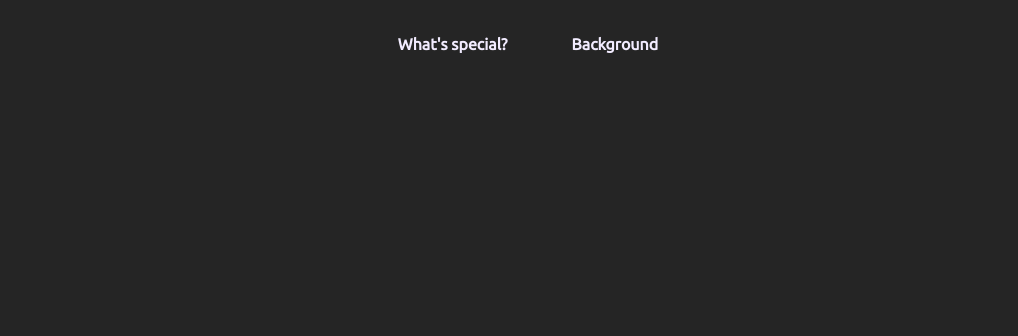
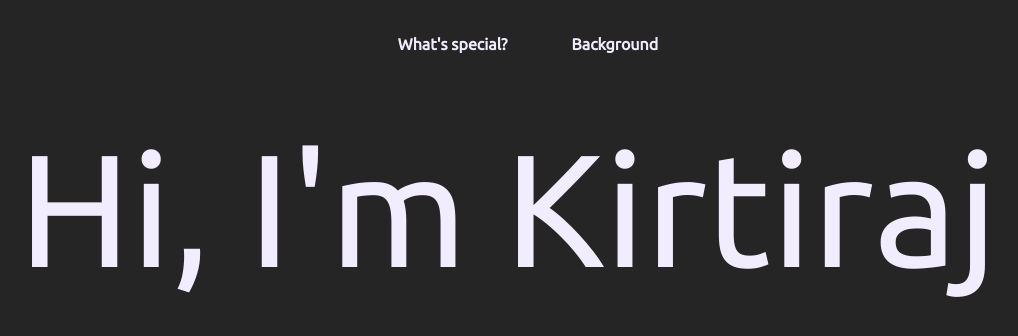
Before and after one commit to kirtiraj-patil/kirtiraj-patil.github.io, an Angular app: page / in a window 1280 px wide. Shown: the top 336 px of the page, without its empty margins (132-1150 px from the left). Built offline with nearby package versions, Linux system fonts and the light colour scheme.

Commit message:
feat: basic animations

```diff
--- a/src/app/app.module.ts
+++ b/src/app/app.module.ts
@@ -1,5 +1,6 @@
 import { NgModule } from '@angular/core';
 import { BrowserModule } from '@angular/platform-browser';
+import { BrowserAnimationsModule } from '@angular/platform-browser/animations';
 
 import { AppComponent } from './app.component';
 import { LandingModule } from './landing/landing.module';
@@ -10,6 +11,7 @@ import { LandingModule } from './landing/landing.module';
   ],
   imports: [
     BrowserModule,
+    BrowserAnimationsModule,
     LandingModule,
   ],
   providers: [],
--- /dev/null
+++ b/src/app/landing/hero/hero.component.html
@@ -0,0 +1,6 @@
+<div class="hero">
+    <p class="hero__heading">
+        <span @fadeInHi class="hero__heading-left">Hi</span>
+        <span @fadeInName class="hero__heading-right">, I'm Kirtiraj</span>
+    </p>
+</div>
--- /dev/null
+++ b/src/app/landing/hero/hero.component.scss
@@ -0,0 +1,16 @@
+.hero {
+    &__heading {
+        font-size: 10rem;
+        display: flex;
+        justify-content: center;
+
+        // &-left {
+        //     position: relative;
+        // }
+
+        // &-right {
+        //     font-size: 10rem;
+        //     position: relative;
+        // }
+    }
+}
--- /dev/null
+++ b/src/app/landing/hero/hero.component.ts
@@ -0,0 +1,31 @@
+import { Component } from '@angular/core';
+import {
+  trigger,
+  state,
+  style,
+  animate,
+  transition,
+} from '@angular/animations';
+
+@Component({
+  selector: 'app-hero',
+  templateUrl: './hero.component.html',
+  styleUrls: ['./hero.component.scss'],
+  animations: [
+    trigger('fadeInHi', [
+      transition(':enter', [
+        style({opacity: 0}),
+        animate('1s cubic-bezier(.17,.7,.51,1)', style({opacity: 1}))
+      ])
+    ]),
+    trigger('fadeInName', [
+      transition(':enter', [
+        style({opacity: 0}),
+        animate('1s 2s cubic-bezier(.17,.7,.51,1)', style({opacity: 1}))
+      ])
+    ]),
+  ]
+})
+export class HeroComponent {
+
+}
--- a/src/app/landing/landing.component.html
+++ b/src/app/landing/landing.component.html
@@ -1,3 +1,4 @@
 <div class="landing">
     <app-nav></app-nav>
+    <app-hero></app-hero>
 </div>
--- a/src/app/landing/landing.component.scss
+++ b/src/app/landing/landing.component.scss
@@ -5,4 +5,10 @@
     height: 100vh;
     background: $color-base;
     color: $color-on-base;
+    display: flex;
+    flex-direction: column;
+
+    app-hero {
+        flex: 1;
+    }
 }
--- a/src/app/landing/landing.module.ts
+++ b/src/app/landing/landing.module.ts
@@ -2,13 +2,15 @@ import { NgModule } from '@angular/core';
 import { CommonModule } from '@angular/common';
 import { LandingComponent } from './landing.component';
 import { NavComponent } from './nav/nav.component';
+import { HeroComponent } from './hero/hero.component';
 
 
 
 @NgModule({
   declarations: [
     LandingComponent,
-    NavComponent
+    NavComponent,
+    HeroComponent
   ],
   imports: [
     CommonModule
--- a/src/app/landing/nav/nav.component.html
+++ b/src/app/landing/nav/nav.component.html
@@ -1,5 +1,5 @@
 <nav class="nav">
-    <ul class="nav__container">
+    <ul @fadeInNav class="nav__container">
         <li class="nav__item"><a href="#special">What's special?</a></li>
         <li class="nav__item"><a href="#background">Background</a></li>
     </ul>
--- a/src/app/landing/nav/nav.component.ts
+++ b/src/app/landing/nav/nav.component.ts
@@ -1,9 +1,18 @@
+import { animate, style, transition, trigger } from '@angular/animations';
 import { Component } from '@angular/core';
 
 @Component({
   selector: 'app-nav',
   templateUrl: './nav.component.html',
-  styleUrls: ['./nav.component.scss']
+  styleUrls: ['./nav.component.scss'],
+  animations: [
+    trigger('fadeInNav', [
+      transition(':enter', [
+        style({opacity: 0}),
+        animate('1s 4s linear', style({opacity: 1}))
+      ])
+    ]),
+  ]
 })
 export class NavComponent {
 
```
Also changed, not shown: 1 other file (tests, documents, lock files or other folders).
